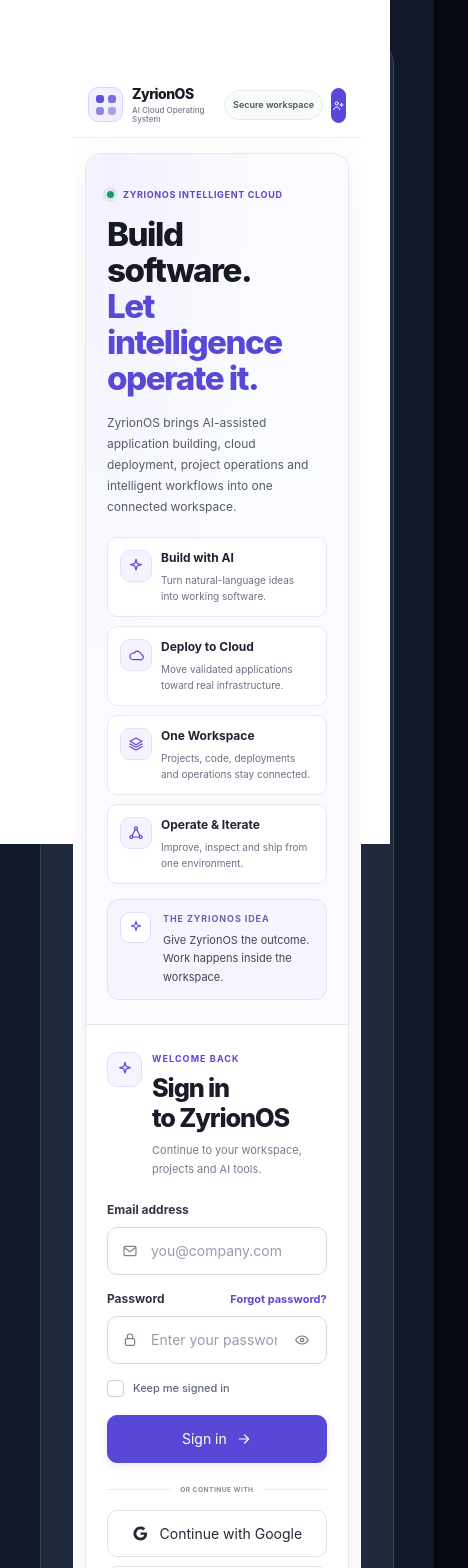
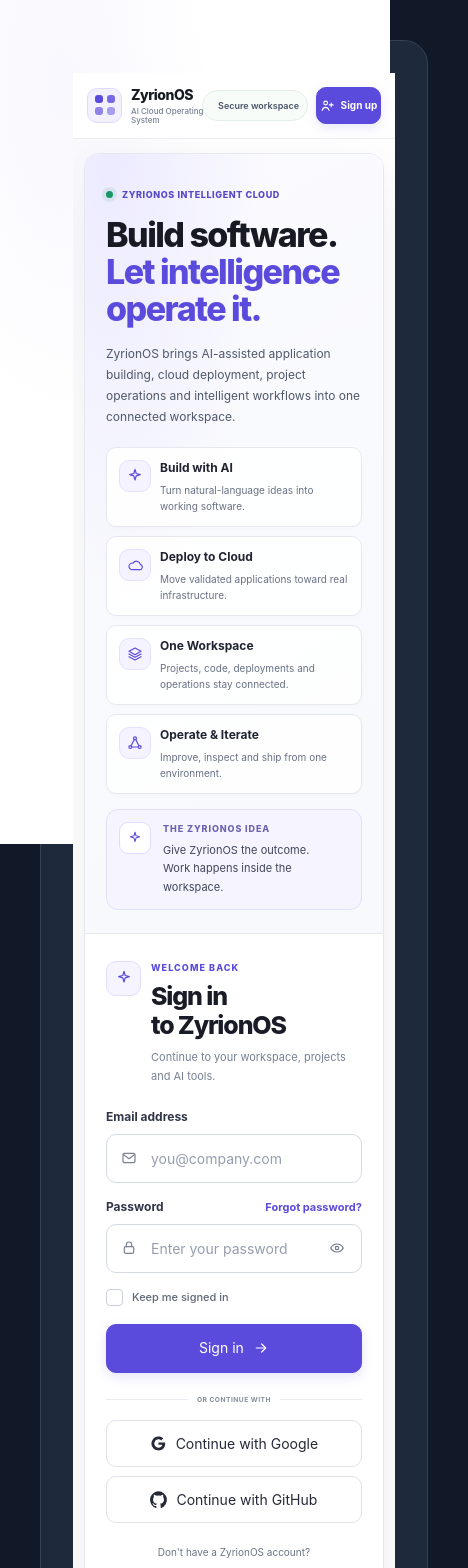
Before and after one commit to saifihaji3765-cmd/rehman-cloud-frontend, a React (Vite) app: page / in a window 390 px wide. Shown: the top 1568 px of the page, 468 px wide, since content can reach past the window. Built offline with nearby package versions, Linux system fonts and the light colour scheme; no server answers.

Commit message:
Update Login.module.css

```diff
--- a/src/pages/auth/Login/Login.module.css
+++ b/src/pages/auth/Login/Login.module.css
@@ -1,19 +1,17 @@
 /* =========================================================
-ZYRIONOS — LIGHT PLATFORM LOGIN
-Clean enterprise UI | Responsive | CSS Modules
+   ZYRIONOS — PREMIUM LIGHT AUTH EXPERIENCE
+   Desktop split-screen / responsive mobile layout
 ========================================================= */
 
 .page {
   --text: #171923;
---text-secondary: #535b6b;
---text-muted: #747d8d;
---border: #e5e7ed;
---border-strong: #d5d9e3;
---surface: #ffffff;
---surface-soft: #f7f8fb;
---accent: #5948d8;
---accent-hover: #4838c5;
---success: #13865c;
+  --text-secondary: #4f5869;
+  --text-muted: #778092;
+  --border: #e5e8ef;
+  --border-strong: #d5dae4;
+  --accent: #5b4bdc;
+  --accent-hover: #4938c6;
+  --success: #17845b;
   --danger: #c93645;
 
   position: relative;
@@ -24,11 +22,9 @@
   min-height: 100svh;
   overflow-x: clip;
   margin: 0;
-padding: 0;
   color: var(--text);
-background: #ffffff;
-font-family: Inter, -apple-system, BlinkMacSystemFont, "Segoe UI",
-sans-serif;
+  background: #fff;
+  font-family: Inter, -apple-system, BlinkMacSystemFont, "Segoe UI", sans-serif;
   -webkit-font-smoothing: antialiased;
 }
 
@@ -47,44 +43,30 @@
   font: inherit;
 }
 
-/* Background: clean white, no decorative animations */
-
 .background {
   position: fixed;
   inset: 0;
   z-index: -1;
-overflow: hidden;
   pointer-events: none;
-background: #ffffff;
+  background:
+    radial-gradient(ellipse at 16% 10%, rgba(91, 75, 220, .045), transparent 32%),
+    #fff;
 }
 
-.backgroundGrid,
-.backgroundNoise,
-.backgroundGlowOne,
-.backgroundGlowTwo,
-.backgroundOrbOne,
-.backgroundOrbTwo,
-.backgroundOrbitOne,
-.backgroundOrbitTwo,
-.backgroundOrbitThree,
-.backgroundCore {
-display: none;
-}
-
-/* Top navigation */
+/* Header */
 
 .topbar {
   position: relative;
   z-index: 2;
   width: 100%;
-min-height: 76px;
+  min-height: 78px;
   display: flex;
   align-items: center;
   justify-content: space-between;
-gap: 20px;
+  gap: 22px;
   padding: 14px clamp(20px, 5vw, 76px);
   border-bottom: 1px solid #eceef3;
-background: rgba(255, 255, 255, 0.97);
+  background: rgba(255, 255, 255, .96);
 }
 
 .brand {
@@ -99,44 +81,44 @@
 .brand:focus-visible,
 .signupButton:focus-visible,
 .footerLinks a:focus-visible {
-outline: 3px solid rgba(89, 72, 216, 0.22);
+  outline: 3px solid rgba(91, 75, 220, .22);
   outline-offset: 4px;
   border-radius: 8px;
 }
 
 .brandMark {
-width: 40px;
-height: 40px;
-flex: 0 0 40px;
+  width: 42px;
+  height: 42px;
+  flex: 0 0 42px;
   display: grid;
   grid-template-columns: repeat(2, 8px);
   grid-template-rows: repeat(2, 8px);
   align-content: center;
   justify-content: center;
   gap: 4px;
-border: 1px solid #d9d4ff;
+  border: 1px solid #ded9ff;
   border-radius: 12px;
-background: #f2f0ff;
+  background: #f3f1ff;
 }
 
 .brandMark span {
-display: block;
   width: 8px;
   height: 8px;
+  display: block;
   border-radius: 3px;
-background: #6250df;
+  background: #5b4bdc;
 }
 
 .brandMark span:nth-child(2) {
-opacity: 0.82;
+  opacity: .82;
 }
 
 .brandMark span:nth-child(3) {
-opacity: 0.68;
+  opacity: .66;
 }
 
 .brandMark span:nth-child(4) {
-opacity: 0.5;
+  opacity: .5;
 }
 
 .brandText {
@@ -150,21 +132,21 @@
 .brandText strong {
   font-size: 16px;
   font-weight: 780;
-letter-spacing: -0.5px;
+  letter-spacing: -.45px;
 }
 
 .brandText small {
   color: var(--text-muted);
   font-size: 10px;
   font-weight: 550;
-letter-spacing: 0.035em;
+  letter-spacing: .025em;
 }
 
 .topbarRight {
   display: flex;
   align-items: center;
   justify-content: flex-end;
-gap: 14px;
+  gap: 13px;
   min-width: 0;
 }
 
@@ -172,10 +154,10 @@
   display: inline-flex;
   align-items: center;
   gap: 7px;
-min-height: 34px;
-padding: 0 11px;
+  min-height: 35px;
+  padding: 0 12px;
   color: #475467;
-border: 1px solid #e4eee8;
+  border: 1px solid #e3eee7;
   border-radius: 999px;
   background: #f8fcf9;
   font-size: 11px;
@@ -183,9 +165,9 @@
   white-space: nowrap;
 }
 
-.secureBadgeIcon {
-display: inline-flex;
+.secureBadge svg {
   color: var(--success);
+  flex: 0 0 auto;
 }
 
 .signupButton {
@@ -193,58 +175,61 @@
   align-items: center;
   justify-content: center;
   gap: 8px;
-min-height: 39px;
-padding: 0 15px;
-color: #ffffff;
+  min-height: 42px;
+  padding: 0 16px;
+  color: #fff;
   border: 1px solid var(--accent);
-border-radius: 9px;
+  border-radius: 10px;
   background: var(--accent);
+  box-shadow: 0 4px 12px rgba(91, 75, 220, .14);
   font-size: 12px;
-font-weight: 650;
+  font-weight: 700;
   text-decoration: none;
-transition: background 160ms ease, border-color 160ms ease;
+  white-space: nowrap;
+  transition: background .16s ease, box-shadow .16s ease, transform .16s ease;
 }
 
 .signupButton:hover {
   background: var(--accent-hover);
-border-color: var(--accent-hover);
+  box-shadow: 0 6px 17px rgba(91, 75, 220, .2);
+  transform: translateY(-1px);
 }
 
-/* Main page frame */
+/* Main two-column frame */
 
 .authFrame {
   position: relative;
   z-index: 1;
-width: min(1240px, calc(100% - 64px));
+  width: min(1280px, calc(100% - 64px));
   min-width: 0;
-margin: 42px auto 36px;
+  margin: clamp(26px, 4vh, 48px) auto 34px;
   display: grid;
-grid-template-columns: minmax(0, 1.08fr) minmax(390px, 0.92fr);
+  grid-template-columns: minmax(0, 1.06fr) minmax(390px, .94fr);
   align-items: stretch;
   overflow: hidden;
   border: 1px solid var(--border);
-border-radius: 20px;
-background: var(--surface);
-box-shadow: 0 12px 44px rgba(24, 30, 54, 0.055);
+  border-radius: 22px;
+  background: #fff;
+  box-shadow: 0 20px 65px rgba(26, 31, 54, .07), 0 2px 8px rgba(26, 31, 54, .025);
 }
 
-/* Product information panel */
+/* Product presentation */
 
 .productPanel {
   min-width: 0;
   display: flex;
   flex-direction: column;
   justify-content: space-between;
-padding: clamp(34px, 4.4vw, 62px);
+  padding: clamp(36px, 4.5vw, 66px);
   border-right: 1px solid var(--border);
   background:
-radial-gradient(ellipse at 10% 0%, #f3f1ff 0%, transparent 43%),
-#fafbfe;
+    radial-gradient(ellipse at 8% 0%, rgba(224, 220, 255, .55), transparent 42%),
+    linear-gradient(150deg, #fbfbff, #f8f9fc 78%);
 }
 
 .productContent {
   width: 100%;
-max-width: 600px;
+  max-width: 620px;
   min-width: 0;
   margin: auto 0;
 }
@@ -254,10 +239,11 @@
   align-items: center;
   gap: 9px;
   margin-bottom: 22px;
-color: #5948c7;
+  color: #5748c5;
   font-size: 10px;
-font-weight: 750;
-letter-spacing: 0.12em;
+  font-weight: 780;
+  letter-spacing: .11em;
+  line-height: 1.5;
 }
 
 .liveDot {
@@ -265,37 +251,34 @@
   height: 7px;
   flex: 0 0 7px;
   border-radius: 50%;
-background: #1b9b68;
-box-shadow: 0 0 0 4px rgba(27, 155, 104, 0.1);
+  background: #199668;
+  box-shadow: 0 0 0 4px rgba(25, 150, 104, .1);
 }
 
 .heroTitle {
-max-width: 650px;
+  max-width: 660px;
   margin: 0;
   color: #171923;
-font-size: clamp(36px, 4vw, 57px);
-font-weight: 780;
-line-height: 1.09;
-letter-spacing: -0.052em;
+  font-size: clamp(39px, 4.25vw, 62px);
+  font-weight: 790;
+  line-height: 1.045;
+  letter-spacing: -.055em;
   overflow-wrap: break-word;
 }
 
 .heroTitle span {
   color: var(--accent);
-background: none;
--webkit-background-clip: initial;
-background-clip: initial;
 }
 
 .heroDescription {
-max-width: 540px;
-margin: 21px 0 28px;
+  max-width: 570px;
+  margin: 22px 0 30px;
   color: var(--text-secondary);
   font-size: 14px;
-line-height: 1.8;
+  line-height: 1.85;
 }
 
-/* Platform capabilities */
+/* Capability cards */
 
 .capabilityGrid {
   width: 100%;
@@ -309,22 +292,24 @@
   align-items: flex-start;
   gap: 12px;
   min-width: 0;
-padding: 15px 13px;
-border: 1px solid #e8e8f0;
-border-radius: 12px;
-background: #ffffff;
-transition: border-color 160ms ease, box-shadow 160ms ease;
+  padding: 15px 14px;
+  border: 1px solid #e6e8f0;
+  border-radius: 13px;
+  background: rgba(255, 255, 255, .92);
+  box-shadow: 0 2px 5px rgba(25, 30, 55, .015);
+  transition: border-color .16s ease, box-shadow .16s ease, transform .16s ease;
 }
 
 .capabilityCard:hover {
-border-color: #d4cdfb;
-box-shadow: 0 5px 18px rgba(46, 39, 100, 0.045);
+  border-color: #d4cef8;
+  box-shadow: 0 7px 20px rgba(43, 36, 98, .055);
+  transform: translateY(-1px);
 }
 
 .capabilityIcon {
-width: 35px;
-height: 35px;
-flex: 0 0 35px;
+  width: 36px;
+  height: 36px;
+  flex: 0 0 36px;
   display: inline-flex;
   align-items: center;
   justify-content: center;
@@ -335,16 +320,16 @@
 }
 
 .capabilityContent {
+  min-width: 0;
   display: flex;
   flex-direction: column;
   gap: 5px;
-min-width: 0;
 }
 
 .capabilityCard strong {
   color: #202332;
   font-size: 12px;
-font-weight: 720;
+  font-weight: 740;
   line-height: 1.4;
 }
 
@@ -355,7 +340,7 @@
   overflow-wrap: break-word;
 }
 
-/* Product principle */
+/* Product principle and footer */
 
 .productPrinciple {
   display: flex;
@@ -370,16 +355,16 @@
 }
 
 .principleIcon {
-width: 31px;
-height: 31px;
-flex: 0 0 31px;
+  width: 32px;
+  height: 32px;
+  flex: 0 0 32px;
   display: inline-flex;
   align-items: center;
   justify-content: center;
   color: var(--accent);
   border: 1px solid #e0dbff;
   border-radius: 9px;
-background: #ffffff;
+  background: #fff;
 }
 
 .productPrinciple > div {
@@ -391,8 +376,8 @@
   margin-bottom: 5px;
   color: #6c62b1;
   font-size: 9px;
-font-weight: 750;
-letter-spacing: 0.1em;
+  font-weight: 780;
+  letter-spacing: .1em;
 }
 
 .productPrinciple p {
@@ -404,32 +389,33 @@
 
 .productFooter {
   display: flex;
+  flex-wrap: wrap;
   align-items: center;
-gap: 10px;
-padding-top: 30px;
+  gap: 9px;
+  padding-top: 28px;
   color: #71798a;
   font-size: 10px;
-font-weight: 650;
+  font-weight: 620;
 }
 
 .footerSeparator {
   color: #c4c8d1;
 }
 
-/* Login panel */
+/* Login side */
 
 .loginPanel {
   display: flex;
   align-items: center;
   justify-content: center;
   min-width: 0;
-padding: clamp(34px, 4.3vw, 60px);
-background: #ffffff;
+  padding: clamp(36px, 4.4vw, 62px);
+  background: #fff;
 }
 
 .loginContainer {
   width: 100%;
-max-width: 400px;
+  max-width: 410px;
   min-width: 0;
   margin: 0 auto;
 }
@@ -463,17 +449,17 @@
   margin-bottom: 9px;
   color: var(--accent);
   font-size: 10px;
-font-weight: 750;
-letter-spacing: 0.12em;
+  font-weight: 780;
+  letter-spacing: .12em;
 }
 
 .title {
   margin: 0;
   color: #191b27;
-font-size: clamp(26px, 2.5vw, 33px);
-font-weight: 770;
-line-height: 1.2;
-letter-spacing: -0.045em;
+  font-size: clamp(27px, 2.5vw, 34px);
+  font-weight: 780;
+  line-height: 1.18;
+  letter-spacing: -.045em;
   overflow-wrap: break-word;
 }
 
@@ -484,7 +470,7 @@
   line-height: 1.7;
 }
 
-/* Authentication errors */
+/* Error feedback */
 
 .error {
   display: flex;
@@ -507,7 +493,7 @@
   display: inline-flex;
   align-items: center;
   justify-content: center;
-color: #ffffff;
+  color: #fff;
   border-radius: 50%;
   background: var(--danger);
   font-size: 11px;
@@ -520,7 +506,7 @@
   overflow-wrap: anywhere;
 }
 
-/* Login form */
+/* Form fields */
 
 .form {
   width: 100%;
@@ -548,7 +534,7 @@
   margin-bottom: 8px;
   color: #303647;
   font-size: 12px;
-font-weight: 650;
+  font-weight: 660;
   line-height: 1.4;
 }
 
@@ -559,7 +545,7 @@
 .forgotLink {
   color: var(--accent);
   font-size: 11px;
-font-weight: 650;
+  font-weight: 660;
   text-decoration: none;
   white-space: nowrap;
 }
@@ -572,12 +558,10 @@
 
 .forgotLink:focus-visible,
 .registerLink:focus-visible {
-outline: 2px solid rgba(89, 72, 216, 0.3);
+  outline: 2px solid rgba(89, 72, 216, .3);
   outline-offset: 3px;
   border-radius: 4px;
 }
-
-/* Input fields */
 
 .inputShell {
   position: relative;
@@ -585,11 +569,11 @@
   align-items: center;
   width: 100%;
   min-width: 0;
-min-height: 49px;
+  min-height: 50px;
   border: 1px solid var(--border-strong);
   border-radius: 10px;
-background: #ffffff;
-transition: border-color 160ms ease, box-shadow 160ms ease;
+  background: #fff;
+  transition: border-color .16s ease, box-shadow .16s ease;
 }
 
 .inputShell:hover {
@@ -598,12 +582,12 @@
 
 .inputShell:focus-within {
   border-color: #8a7be8;
-box-shadow: 0 0 0 3px rgba(89, 72, 216, 0.09);
+  box-shadow: 0 0 0 3px rgba(89, 72, 216, .09);
 }
 
 .inputIcon {
-width: 43px;
-flex: 0 0 43px;
+  width: 44px;
+  flex: 0 0 44px;
   display: inline-flex;
   align-items: center;
   justify-content: center;
@@ -615,7 +599,7 @@
 .inputWithAction {
   width: 100%;
   min-width: 0;
-height: 47px;
+  height: 48px;
   padding: 0 12px 0 0;
   border: 0;
   outline: 0;
@@ -634,7 +618,7 @@
 .input:disabled,
 .inputWithAction:disabled {
   cursor: not-allowed;
-opacity: 0.6;
+  opacity: .6;
 }
 
 .inputWithAction {
@@ -657,7 +641,7 @@
   border-radius: 8px;
   background: transparent;
   cursor: pointer;
-transition: color 150ms ease, background 150ms ease;
+  transition: color .15s ease, background .15s ease;
 }
 
 .passwordToggle:hover:not(:disabled) {
@@ -666,13 +650,13 @@
 }
 
 .passwordToggle:focus-visible {
-outline: 2px solid rgba(89, 72, 216, 0.3);
+  outline: 2px solid rgba(89, 72, 216, .3);
   outline-offset: 1px;
 }
 
 .passwordToggle:disabled {
   cursor: not-allowed;
-opacity: 0.5;
+  opacity: .5;
 }
 
 /* Remember checkbox */
@@ -707,82 +691,82 @@
   color: transparent;
   border: 1px solid #c9ced9;
   border-radius: 4px;
-background: #ffffff;
-transition: background 150ms ease, border-color 150ms ease;
+  background: #fff;
+  transition: background .15s ease, border-color .15s ease;
 }
 
 .remember input:checked + .checkbox {
-color: #ffffff;
+  color: #fff;
   border-color: var(--accent);
   background: var(--accent);
 }
 
 .remember input:focus-visible + .checkbox {
-outline: 2px solid rgba(89, 72, 216, 0.28);
+  outline: 2px solid rgba(89, 72, 216, .28);
   outline-offset: 3px;
 }
 
-/* Primary sign-in button */
+/* Primary action */
 
 .primaryButton {
   position: relative;
   width: 100%;
-min-height: 49px;
+  min-height: 51px;
   display: inline-flex;
   align-items: center;
   justify-content: center;
   gap: 9px;
   margin-top: 2px;
   padding: 0 18px;
-color: #ffffff;
+  color: #fff;
   border: 1px solid var(--accent);
   border-radius: 10px;
   background: var(--accent);
-box-shadow: 0 3px 8px rgba(89, 72, 216, 0.12);
+  box-shadow: 0 4px 12px rgba(91, 75, 220, .15);
   font-size: 12px;
-font-weight: 700;
+  font-weight: 730;
   cursor: pointer;
-transition: background 160ms ease, box-shadow 160ms ease;
+  transition: background .16s ease, box-shadow .16s ease, transform .16s ease;
 }
 
 .primaryButton:hover:not(:disabled) {
   background: var(--accent-hover);
-box-shadow: 0 5px 14px rgba(89, 72, 216, 0.19);
+  box-shadow: 0 6px 17px rgba(91, 75, 220, .2);
+  transform: translateY(-1px);
 }
 
 .primaryButton:active:not(:disabled) {
-background: #4031b7;
+  transform: translateY(0);
 }
 
 .primaryButton:focus-visible {
-outline: 3px solid rgba(89, 72, 216, 0.23);
+  outline: 3px solid rgba(89, 72, 216, .23);
   outline-offset: 3px;
 }
 
 .primaryButton:disabled {
   cursor: not-allowed;
-opacity: 0.65;
+  opacity: .65;
   box-shadow: none;
 }
 
-/* Loading indicator */
-
-.spinner {
+.spinner,
+.oauthSpinner {
   width: 16px;
   height: 16px;
   flex: 0 0 16px;
-border: 2px solid rgba(255, 255, 255, 0.4);
-border-top-color: #ffffff;
+  border: 2px solid #ded9ff;
+  border-top-color: var(--accent);
   border-radius: 50%;
-animation: spinnerRotate 700ms linear infinite;
+  animation: spinnerRotate .7s linear infinite;
 }
 
-.oauthSpinner {
-border-color: #ded9ff;
-border-top-color: var(--accent);
+.primaryButton .spinner {
+  border-color: rgba(255, 255, 255, .4);
+  border-top-color: #fff;
 }
 
-/* Divider */
+/* Divider and OAuth buttons */
 
 .divider {
   width: 100%;
@@ -790,11 +774,11 @@
   grid-template-columns: minmax(0, 1fr) auto minmax(0, 1fr);
   align-items: center;
   gap: 12px;
-margin: 24px 0 17px;
+  margin: 24px 0 16px;
   color: #858c9b;
   font-size: 9px;
-font-weight: 650;
-letter-spacing: 0.055em;
+  font-weight: 700;
+  letter-spacing: .06em;
   white-space: nowrap;
 }
 
@@ -804,34 +788,31 @@
   background: #e9ebf0;
 }
 
-/* Google and GitHub authentication */
-
 .oauthGrid {
   width: 100%;
   min-width: 0;
   display: grid;
-grid-template-columns: minmax(0, 1fr);
+  grid-template-columns: repeat(2, minmax(0, 1fr));
   gap: 10px;
 }
 
 .oauthButton {
   width: 100%;
   min-width: 0;
-min-height: 48px;
+  min-height: 49px;
   display: flex;
   align-items: center;
   justify-content: center;
-gap: 11px;
-padding: 0 16px;
+  gap: 9px;
+  padding: 0 10px;
   color: #252938;
   border: 1px solid #dfe2e9;
   border-radius: 10px;
-background: #ffffff;
-font-size: 12px;
-font-weight: 650;
+  background: #fff;
+  font-size: 11px;
+  font-weight: 670;
   cursor: pointer;
-transition: border-color 160ms ease, background 160ms ease,
-box-shadow 160ms ease;
+  transition: border-color .16s ease, background .16s ease, box-shadow .16s ease;
 }
 
 .oauthButton svg {
@@ -842,7 +823,7 @@
 .oauthButton:hover:not(:disabled) {
   border-color: #c5c9d5;
   background: #f9faff;
-box-shadow: 0 3px 10px rgba(25, 30, 55, 0.045);
+  box-shadow: 0 3px 10px rgba(25, 30, 55, .045);
 }
 
 .oauthButton:active:not(:disabled) {
@@ -850,16 +831,16 @@
 }
 
 .oauthButton:focus-visible {
-outline: 3px solid rgba(89, 72, 216, 0.18);
+  outline: 3px solid rgba(89, 72, 216, .18);
   outline-offset: 2px;
 }
 
 .oauthButton:disabled {
   cursor: not-allowed;
-opacity: 0.6;
+  opacity: .6;
 }
 
-/* Registration prompt */
+/* Register prompt and security note */
 
 .registerPrompt {
   display: flex;
@@ -879,15 +860,13 @@
   align-items: center;
   gap: 5px;
   color: var(--accent);
-font-weight: 700;
+  font-weight: 730;
   text-decoration: none;
 }
 
 .registerLink svg {
   flex: 0 0 auto;
 }
-
-/* Security note */
 
 .securityNotice {
   display: flex;
@@ -917,7 +896,7 @@
 /* Footer */
 
 .pageFooter {
-width: min(1240px, calc(100% - 64px));
+  width: min(1280px, calc(100% - 64px));
   display: flex;
   align-items: center;
   justify-content: space-between;
@@ -936,20 +915,20 @@
 .footerLinks a {
   color: #697283;
   text-decoration: none;
-transition: color 150ms ease;
+  transition: color .15s ease;
 }
 
 .footerLinks a:hover {
   color: var(--accent);
 }
 
-/* Medium screens */
+/* Laptop / small desktop */
 
-@media (max-width: 1050px) {
+@media (max-width: 1100px) {
   .authFrame {
     width: calc(100% - 40px);
-grid-template-columns: minmax(0, 1fr) minmax(350px, 0.9fr);
-margin-top: 30px;
+    grid-template-columns: minmax(0, 1fr) minmax(350px, .92fr);
+    margin-top: 28px;
   }
 
   .productPanel {
@@ -957,11 +936,11 @@
   }
 
   .loginPanel {
-padding: 36px 30px;
+    padding: 36px 28px;
   }
 
   .heroTitle {
-font-size: clamp(34px, 4vw, 47px);
+    font-size: clamp(36px, 4.4vw, 50px);
   }
 
   .capabilityGrid {
@@ -974,19 +953,19 @@
   }
 }
 
-/* Tablet and narrow layouts */
+/* Tablet */
 
 @media (max-width: 820px) {
   .authFrame {
-width: min(600px, calc(100% - 32px));
+    width: min(620px, calc(100% - 32px));
     display: flex;
     flex-direction: column;
     margin-top: 24px;
-border-radius: 16px;
+    border-radius: 17px;
   }
 
   .productPanel {
-padding: 32px;
+    padding: 34px;
     border-right: 0;
     border-bottom: 1px solid var(--border);
   }
@@ -1001,23 +980,19 @@
 
   .heroTitle {
     max-width: 620px;
-font-size: clamp(36px, 6vw, 48px);
+    font-size: clamp(38px, 6.2vw, 50px);
   }
 
   .heroDescription {
     max-width: 580px;
   }
 
-.capabilityGrid {
-grid-template-columns: repeat(2, minmax(0, 1fr));
-}
-
   .loginPanel {
-padding: 34px 32px;
+    padding: 35px 34px;
   }
 
   .loginContainer {
-max-width: 460px;
+    max-width: 470px;
   }
 
   .pageFooter {
@@ -1027,11 +1002,11 @@
 
 /* Mobile */
 
-@media (max-width: 540px) {
+@media (max-width: 560px) {
   .topbar {
-min-height: 65px;
-padding: 11px 15px;
-gap: 10px;
+    min-height: 66px;
+    padding: 11px 14px;
+    gap: 9px;
   }
 
   .brand {
@@ -1059,46 +1034,46 @@
   }
 
   .secureBadge {
-min-height: 30px;
+    min-height: 31px;
     padding: 0 8px;
     font-size: 9px;
   }
 
-.secureBadgeIcon {
+  .secureBadge svg {
     display: none;
   }
 
   .signupButton {
-width: 35px;
-min-height: 35px;
-padding: 0;
-border-radius: 9px;
+    min-height: 37px;
+    gap: 6px;
+    padding: 0 10px;
+    font-size: 10px;
   }
 
-.signupButton span {
+  .signupButton > svg:last-child {
     display: none;
   }
 
   .authFrame {
-width: calc(100% - 24px);
-margin: 15px auto 23px;
+    width: calc(100% - 22px);
+    margin: 14px auto 22px;
     border-radius: 15px;
   }
 
   .productPanel {
-padding: 28px 21px 24px;
+    padding: 28px 21px 23px;
   }
 
   .productEyebrow {
     margin-bottom: 16px;
     font-size: 9px;
-letter-spacing: 0.075em;
+    letter-spacing: .065em;
   }
 
   .heroTitle {
-font-size: clamp(33px, 8.5vw, 43px);
+    font-size: clamp(34px, 8.5vw, 44px);
     line-height: 1.08;
-letter-spacing: -0.045em;
+    letter-spacing: -.045em;
   }
 
   .heroDescription {
@@ -1158,7 +1133,7 @@
   }
 
   .title {
-font-size: clamp(24px, 6.5vw, 30px);
+    font-size: clamp(24px, 6.4vw, 30px);
   }
 
   .subtitle {
@@ -1171,17 +1146,17 @@
   }
 
   .inputShell {
-min-height: 48px;
+    min-height: 49px;
   }
 
   .input,
   .inputWithAction {
-height: 46px;
+    height: 47px;
     font-size: 12px;
   }
 
   .primaryButton {
-min-height: 48px;
+    min-height: 49px;
   }
 
   .divider {
@@ -1212,7 +1187,7 @@
   }
 
   .pageFooter {
-width: calc(100% - 30px);
+    width: calc(100% - 28px);
     margin-bottom: 18px;
     font-size: 9px;
   }
@@ -1222,12 +1197,12 @@
   }
 }
 
-/* Very narrow mobile screens */
+/* Very narrow phones */
 
-@media (max-width: 360px) {
+@media (max-width: 370px) {
   .topbar {
-padding-right: 10px;
-padding-left: 10px;
+    padding-right: 9px;
+    padding-left: 9px;
   }
 
   .brandText small {
@@ -1237,6 +1212,12 @@
   .secureBadge {
     padding: 0 7px;
     font-size: 8px;
+  }
+
+  .signupButton {
+    min-height: 35px;
+    padding: 0 8px;
+    font-size: 9px;
   }
 
   .authFrame {
@@ -1250,7 +1231,7 @@
   }
 
   .heroTitle {
-font-size: 31px;
+    font-size: 32px;
   }
 
   .title {
@@ -1265,6 +1246,11 @@
     font-size: 10px;
   }
 
+  .oauthButton {
+    gap: 8px;
+    font-size: 11px;
+  }
+
   .pageFooter {
     align-items: flex-start;
     flex-direction: column;
@@ -1272,12 +1258,12 @@
   }
 }
 
-/* Short desktop screens */
+/* Short desktop viewports */
 
 @media (max-height: 760px) and (min-width: 821px) {
   .authFrame {
-margin-top: 24px;
-margin-bottom: 25px;
+    margin-top: 22px;
+    margin-bottom: 24px;
   }
 
   .productPanel,
@@ -1300,7 +1286,7 @@
   }
 
   .loginHeader {
-margin-bottom: 21px;
+    margin-bottom: 20px;
   }
 
   .form {
@@ -1313,18 +1299,19 @@
   }
 
   .registerPrompt {
-margin-top: 18px;
+    margin-top: 17px;
   }
 
   .securityNotice {
-margin-top: 14px;
+    margin-top: 13px;
   }
 }
 
 /* Accessibility */
 
 @media (prefers-reduced-motion: reduce) {
-.spinner {
+  .spinner,
+  .oauthSpinner {
     animation: none;
   }
 
```
Lines whose indentation alone changed are shown as unchanged.
